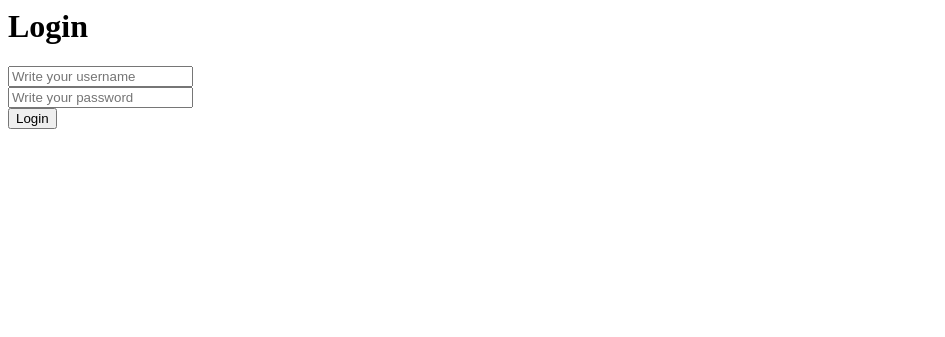
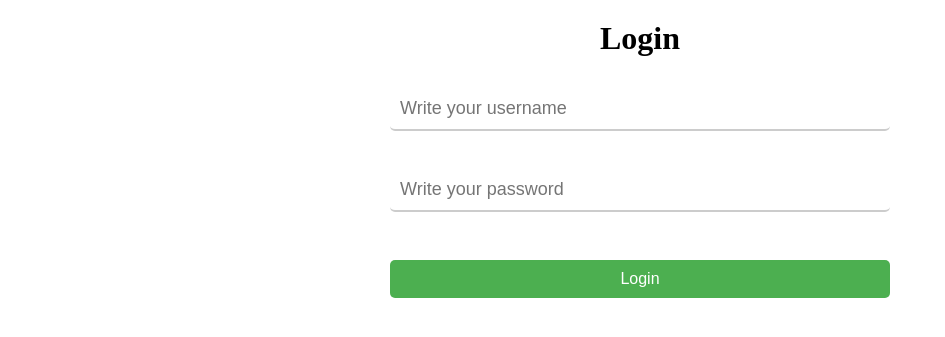
Before and after one commit to Jessd20/RestaurantProject, a Flask app: page /admin/login in a window 1280 px wide. Shown: the top 337 px of the page, without its empty margins (0-945 px from the left). Run offline with Flask 3, Linux system fonts and the light colour scheme.

Commit message:
Complete

```diff
--- a/models/restaurant.py
+++ b/models/restaurant.py
@@ -25,16 +25,16 @@ class Dish(db.Model):
     name = db.Column(db.String(50), nullable=False)
     price = db.Column(db.String, nullable=False)
     url_image = db.Column(db.String, nullable=False)
-    is_available = db.Column(db.String, nullable=False)
+    status = db.Column(db.String, nullable=False)
     admin_id = db.Column(db.Integer, db.ForeignKey('admins.id'), nullable=False)
 
     admin = db.relationship('Admin', back_populates='dishes')
 
-    def __init__(self, name, price, url_image, is_available, admin_id):
+    def __init__(self, name, price, url_image, status, admin_id):
         self.name = name
         self.price = price
         self.url_image = url_image
-        self.is_available = is_available
+        self.status = status
         self.admin_id = admin_id
 
 
--- a/requirements.txt
+++ b/requirements.txt
@@ -5,4 +5,3 @@ bcrypt==4.0.1
 PyJWT==2.6.0
 datetime==5.1
 uuid==1.30
-pytest
--- a/routes/admin.py
+++ b/routes/admin.py
@@ -5,7 +5,6 @@ from datetime import datetime, timedelta
 from functools import wraps
 import bcrypt
 import jwt
-import re
 
 admin = Blueprint('admin', __name__, url_prefix='/admin')
 
@@ -102,14 +101,6 @@ def check_token(func):
     return decorated
 
 
-def validate(available):
-
-    if available not in ('True', 'False'):
-        return False
-
-    return True
-
-
 @admin.route('/dish/add', methods=['GET'])
 @check_token
 def add_dishes_get(current_user):
@@ -123,18 +114,15 @@ def add_dishes_post(current_user):
     name = request.form.get('name')
     price = request.form.get('price')
     url_image = request.form.get('url_image')
-    is_available = request.form.get('is_available')
+    status = request.form.get('status')
     admin_id = current_user.id
 
-    if validate(is_available) is False:
-        return "invalid input"
-    else:
-        new_dish = Dish(name, price, url_image, is_available, admin_id)
+    new_dish = Dish(name, price, url_image, status, admin_id)
 
-        db.session.add(new_dish)
-        db.session.commit()
+    db.session.add(new_dish)
+    db.session.commit()
 
-        return "dish added"
+    return "dish added"
 
 
 @admin.route('/dish/update/<dish_id>', methods=['GET'])
@@ -154,10 +142,7 @@ def update_dish(current_user, dish_id):
     dish.name = request.form.get('name')
     dish.price = (request.form.get('price'))
     dish.url_image = request.form.get('url_image')
-    dish.is_available = request.form.get('is_available')
-
-    if validate(dish.price, dish.is_available) is False:
-        return "invalid input"
+    dish.status = request.form.get('status')
 
     db.session.commit()
 
--- /dev/null
+++ b/static/styles/admin.css
@@ -0,0 +1,175 @@
+/* login */
+input[type="text"],
+input[type="password"] {
+  padding: 10px;
+  margin: 10px;
+  border-radius: 5px;
+  border: none;
+  border-bottom: 2px solid #ccc;
+  width: 100%;
+  font-size: 18px;
+}
+
+button {
+  background-color: #4CAF50;
+  color: white;
+  padding: 10px;
+  margin: 10px;
+  border: none;
+  border-radius: 5px;
+  cursor: pointer;
+  width: 100%;
+  font-size: 18px;
+}
+
+/* home */
+h1 {
+  margin-top: 50px;
+  text-align: center;
+}
+
+/* registration */
+form {
+  max-width: 500px;
+  margin: 0 auto;
+  display: flex;
+  flex-direction: column;
+  align-items: center;
+}
+
+/* add_dish */
+form {
+  max-width: 500px;
+  margin: 0 auto;
+  display: flex;
+  flex-direction: column;
+  align-items: center;
+}
+
+input[type="text"],
+input[type="number"] {
+  padding: 10px;
+  margin: 10px;
+  border-radius: 5px;
+  border: none;
+  border-bottom: 2px solid #ccc;
+  width: 100%;
+  font-size: 18px;
+}
+
+button {
+  background-color: #4CAF50;
+  color: white;
+  padding: 10px;
+  margin: 10px;
+  border: none;
+  border-radius: 5px;
+  cursor: pointer;
+  width: 100%;
+  font-size: 18px;
+}
+
+/* update_dish */
+form {
+  max-width: 500px;
+  margin: 0 auto;
+  display: flex;
+  flex-direction: column;
+  align-items: center;
+}
+
+input[type="text"],
+input[type="number"] {
+  padding: 10px;
+  margin: 10px;
+  border-radius: 5px;
+  border: none;
+  border-bottom: 2px solid #ccc;
+  width: 100%;
+  font-size: 18px;
+}
+
+button {
+  background-color: #4CAF50;
+  color: white;
+  padding: 10px;
+  margin: 10px;
+  border: none;
+  border-radius: 5px;
+  cursor: pointer;
+  width: 100%;
+  font-size: 18px;
+}
+
+/* dishes */
+form {
+  max-width: 500px;
+  margin: 0 auto;
+  display: flex;
+  flex-direction: column;
+  align-items: center;
+}
+
+input[type="text"],
+input[type="number"] {
+  padding: 10px;
+  margin: 10px;
+  border-radius: 5px;
+  border: none;
+  border-bottom: 2px solid #ccc;
+  width: 100%;
+  font-size: 18px;
+}
+
+button {
+  background-color: #4CAF50;
+  color: white;
+  padding: 10px;
+  margin: 10px;
+  border: none;
+  border-radius: 5px;
+  cursor: pointer;
+  width: 100%;
+  font-size: 18px;
+}
+
+/* earnings */
+h1 {
+  margin-top: 50px;
+  text-align: center;
+}
+
+/* home */
+h1 {
+  text-align: center;
+  margin-top: 20px;
+}
+
+form {
+  display: flex;
+  flex-direction: column;
+  align-items: center;
+  margin-top: 20px;
+}
+
+input {
+  margin-top: 10px;
+  padding: 10px;
+  border-radius: 5px;
+  border: 1px solid gray;
+}
+
+button {
+  margin-top: 20px;
+  padding: 10px 20px;
+  border: none;
+  border-radius: 5px;
+  background-color: #4caf50;
+  color: white;
+  font-size: 16px;
+}
+
+button:hover {
+  cursor: pointer;
+  background-color: #3e8e41;
+}
--- a/templates/admin/earning.html
+++ b/templates/admin/earning.html
@@ -1,3 +1,5 @@
+<link rel="stylesheet" href="{{ url_for('static', filename='styles/admin.css') }}">
+
 <h1>Earnings Report</h1>
 <div>
     {% for order in orders %}
--- a/templates/admin/home.html
+++ b/templates/admin/home.html
@@ -1 +1,3 @@
+<link rel="stylesheet" href="{{ url_for('static', filename='styles/admin.css') }}">
+
 <h1>Admin Home</h1>
--- a/templates/admin/login.html
+++ b/templates/admin/login.html
@@ -1,8 +1,10 @@
+<link rel="stylesheet" href="{{ url_for('static', filename='styles/admin.css') }}">
+
 <h1>Login</h1>
 <form action="/admin/login" method="post">
 
-    <input type="text" name="username" placeholder="Write your username"><br>
-    <input type="password" name="password" placeholder="Write your password"><br>
+    <input type="text" minlength="1" maxlength="20" name="username" placeholder="Write your username"><br>
+    <input type="password" minlength="1" name="password" placeholder="Write your password"><br>
 
     <button>Login</button>
 </form>
--- a/templates/admin/logout.html
+++ b/templates/admin/logout.html
@@ -1 +1,3 @@
+<link rel="stylesheet" href="{{ url_for('static', filename='styles/admin.css') }}">
+
 <h3>You've been logged out</h3>
--- a/templates/admin/registration.html
+++ b/templates/admin/registration.html
@@ -1,7 +1,9 @@
+<link rel="stylesheet" href="{{ url_for('static', filename='styles/admin.css') }}">
+
 <h1>Create an Account</h1>
 <form action="/admin/register" method="post">
 
-    <input type="text" name="restaurant" placeholder="Write your Restaurant's name"><br>
+    <input type="text" minlength="1" maxlength="50" name="restaurant" placeholder="Write your Restaurant's name"><br>
     <input type="text" name="username" placeholder="Write your username"><br>
     <input type="password" name="password" placeholder="Write your password"><br>
 
--- a/templates/admin/update_dish.html
+++ b/templates/admin/update_dish.html
@@ -1,11 +1,13 @@
+<link rel="stylesheet" href="{{ url_for('static', filename='styles/admin.css') }}">
+
 <h1>Update the dish</h1>
 
 <form action="/admin/dish/update/{{dish.id}}" method="post">
 
-    <input type="text" name="name" placeholder="Dish Name" value="{{dish.name}}">
+    <input type="text" minlength="1" maxlength="50" name="name" placeholder="Dish Name" value="{{dish.name}}">
     <input type="number" step=".01" name="price" placeholder="Dish Price" value="{{dish.price}}">
     <input type="text" name="url_image" placeholder="Dish Image" value="{{dish.url_image}}">
-    <input type="text" name="is_available" placeholder="Dish State" value="{{dish.is_available}}">
+    <input type="text" name="status" placeholder="Dish Status" value="{{dish.status}}" pattern="^(Available|Unavailable)$">
 
     <button>Update</button>
 </form>
--- a/templates/restaurant/dishes.html
+++ b/templates/restaurant/dishes.html
@@ -1,3 +1,5 @@
+<link rel="stylesheet" href="{{ url_for('static', filename='styles/restaurant.css') }}">
+
 <h1>Order dishes</h1>
 <form action="/restaurants/{{restaurant_id}}/dishes" method="post">
 
@@ -15,7 +17,6 @@
             <h3>Name: {{ dish.name }}</h3>
             <h3>Id: {{ dish.id }}</h3>
             <p>Price: {{ dish.price }}</p>
-            <p>Available: {{ dish.is_active }}</p>
         </div>
 
     {% endfor %}
--- a/templates/restaurant/home.html
+++ b/templates/restaurant/home.html
@@ -1,3 +1,5 @@
+<link rel="stylesheet" href="{{ url_for('static', filename='styles/restaurant.css') }}">
+
 <h1>Restaurant Home</h1>
 
 <div>
```
Also changed, not shown: routes/restaurants.py (+7 -12 lines), static/styles/restaurant.css (added, +68 -0 lines), templates/admin/add_dish.html (+6 -3 lines), readme.md.
